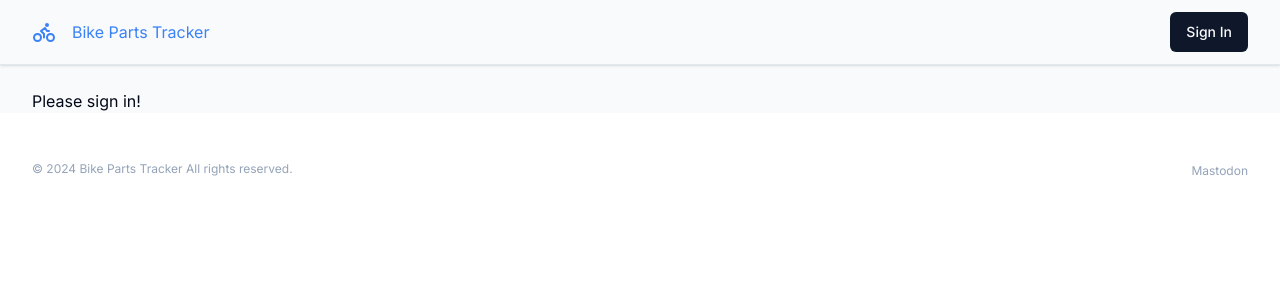
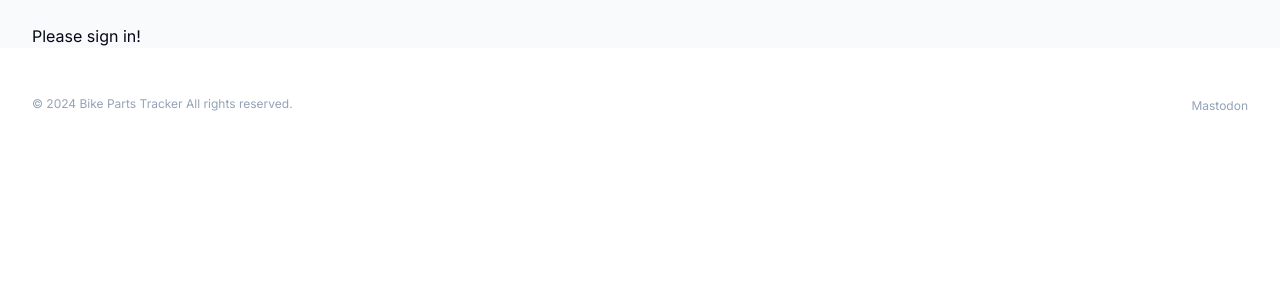
Before and after one commit to Juuro/bike-parts-tracker, a Next.js app: page / in a window 1280 px wide. Shown: the top 300 px of the page. Built offline with nearby package versions, Linux system fonts and the light colour scheme; no server answers.

Commit message:
fix: wip

```diff
--- a/app/layout.tsx
+++ b/app/layout.tsx
@@ -2,7 +2,7 @@ import "./globals.css";
 import type { Metadata } from "next";
 import { Inter } from "next/font/google";
 import Footer from "@/components/Footer";
-import Header from "@/components/Header";
+// import Header from "@/components/Header";
 import { SessionProvider } from "next-auth/react";
 
 const inter = Inter({ subsets: ["latin"] });
@@ -18,7 +18,7 @@ export default function RootLayout({ children }: React.PropsWithChildren) {
     <html lang="en">
       <body className={`h-full ${inter.className}`}>
         <SessionProvider>
-          <Header />
+          {/* <Header /> */}
           <main className="">{children}</main>
           <Footer />
         </SessionProvider>
```
